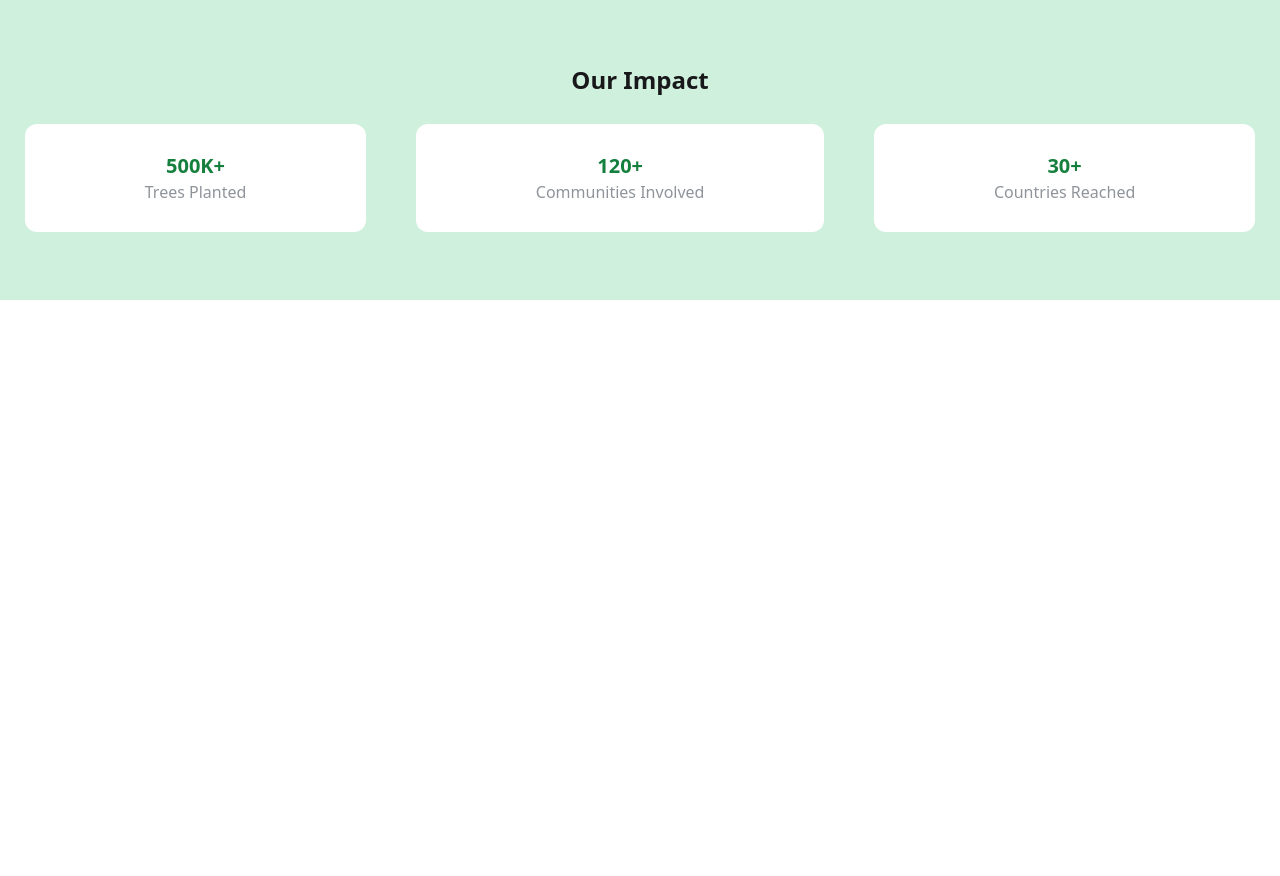
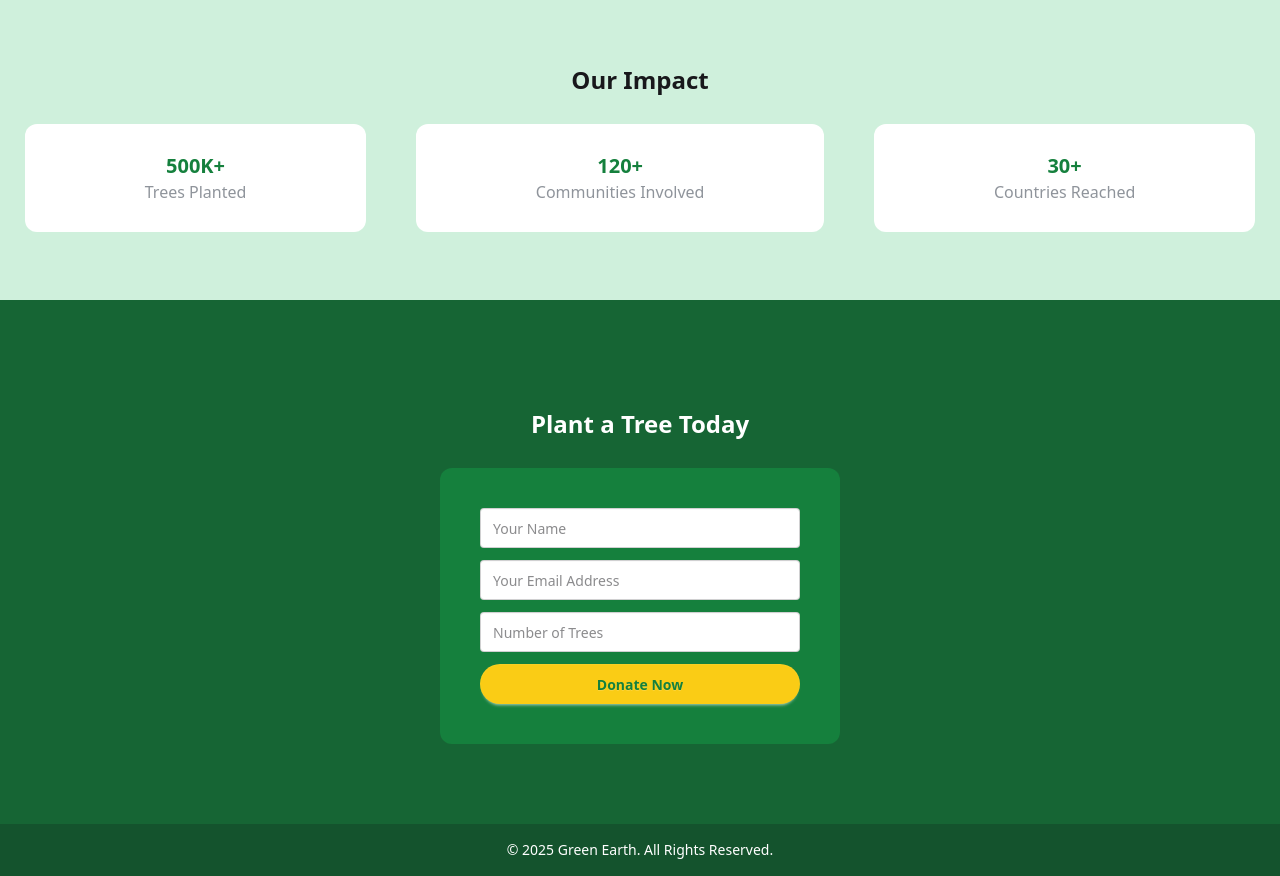
Before and after one commit to bibiotbibi/assignment-6, a plain HTML site: page index.html in a window 1280 px wide. Shown: the part 1117-1993 px from the top of the page. Before the commit the page ends 1417 px from the top, so only its background shows below. Drawn offline with nearby package versions, Linux system fonts and the light colour scheme.

Commit message:
added section and footer

```diff
--- a/index.html
+++ b/index.html
@@ -97,5 +97,25 @@
         </div>
     </div>
    </section>
+
+   <section class="bg-[#166534] px-110 py-20">
+    <h1  class="text-center font-semibold text-2xl my-7 text-white">Plant a Tree Today</h1>
+    <div class="bg-[#15803D] rounded-xl px-10 py-10 space-y-3">
+        <input type="text" placeholder="Your Name" class="input w-full" />
+        <input type="text" placeholder="Your Email Address" class="input w-full" />
+        <input type="text" class="input w-full" placeholder="Number of Trees" list="browsers" />
+       <datalist id="browsers">
+       <option value="Tree 1"></option>
+       <option value="Tree 2"></option>
+       </datalist>
+        <button class="btn w-full bg-[#FACC15] border-0 rounded-3xl text-[#15803D]">Donate Now</button>
+    </div>
+   </section>
+
+   <footer class="footer sm:footer-horizontal footer-center bg-base-300 text-base-content p-4 bg-[#14532D]">
+  <aside>
+    <p class="text-white" >© 2025 Green Earth. All Rights Reserved.</p>
+  </aside>
+</footer>
 </body>
 </html>
```
